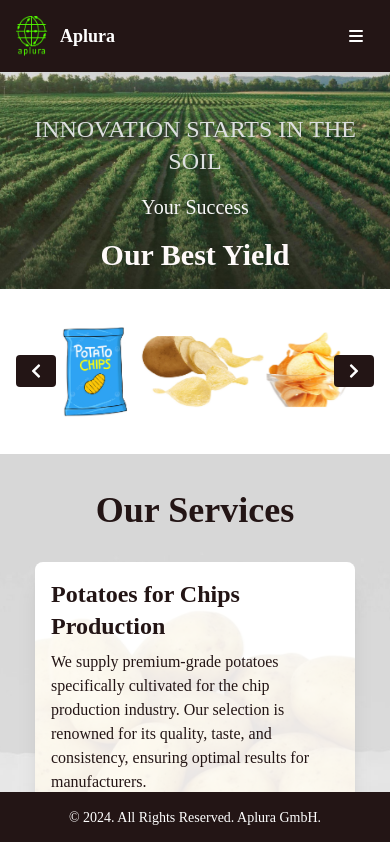
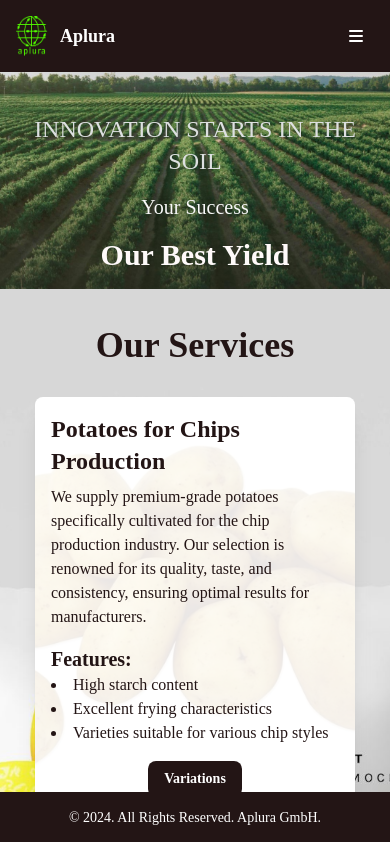
Before and after one commit to zamanmonirbu/aplura, a React (Vite) app: page / in a window 390 px wide. Shown: the top 842 px of the page. Built offline with nearby package versions, Linux system fonts and the light colour scheme; the HTML template or start-up script is replaced by a standard one; a web font is replaced by a local one.

Commit message:
some section removed

```diff
--- a/src/component/Home.jsx
+++ b/src/component/Home.jsx
@@ -15,13 +15,13 @@ const Home = () => {
     <div>
       <HeroSection/>
       {/* <ImageGallery/> */}
-      <ImageCarousel />
+      {/* <ImageCarousel /> */}
       <ProductOfferings />
       <GalleryImages/>
       <CommitmentAndLogistics />
       <WhereWeDeliver />
       <HomeAboutUs/>
-      <FAQs/>
+      {/* <FAQs/> */}
       </div>
   );
 };
--- a/src/component/HomeAboutUs.jsx
+++ b/src/component/HomeAboutUs.jsx
@@ -2,7 +2,7 @@ import bgImage from '../images/Aplora.jpeg'; // Import the background image
 
 const HomeAboutUs = () => {
   return (
-    <div className="relative flex flex-col items-center p-5 bg-white text-third border rounded shadow w-full sm:w-[90%] md:w-[80%] max-w-screen-lg mx-auto">
+    <div className="relative flex flex-col items-center p-5 bg-white text-third border rounded shadow w-full sm:w-[90%] md:w-[80%] max-w-screen-lg mx-auto mb-8">
       {/* Background image with opacity effect and fixed attachment */}
       <div
         className="absolute inset-0 z-0 bg-cover bg-center"
```
